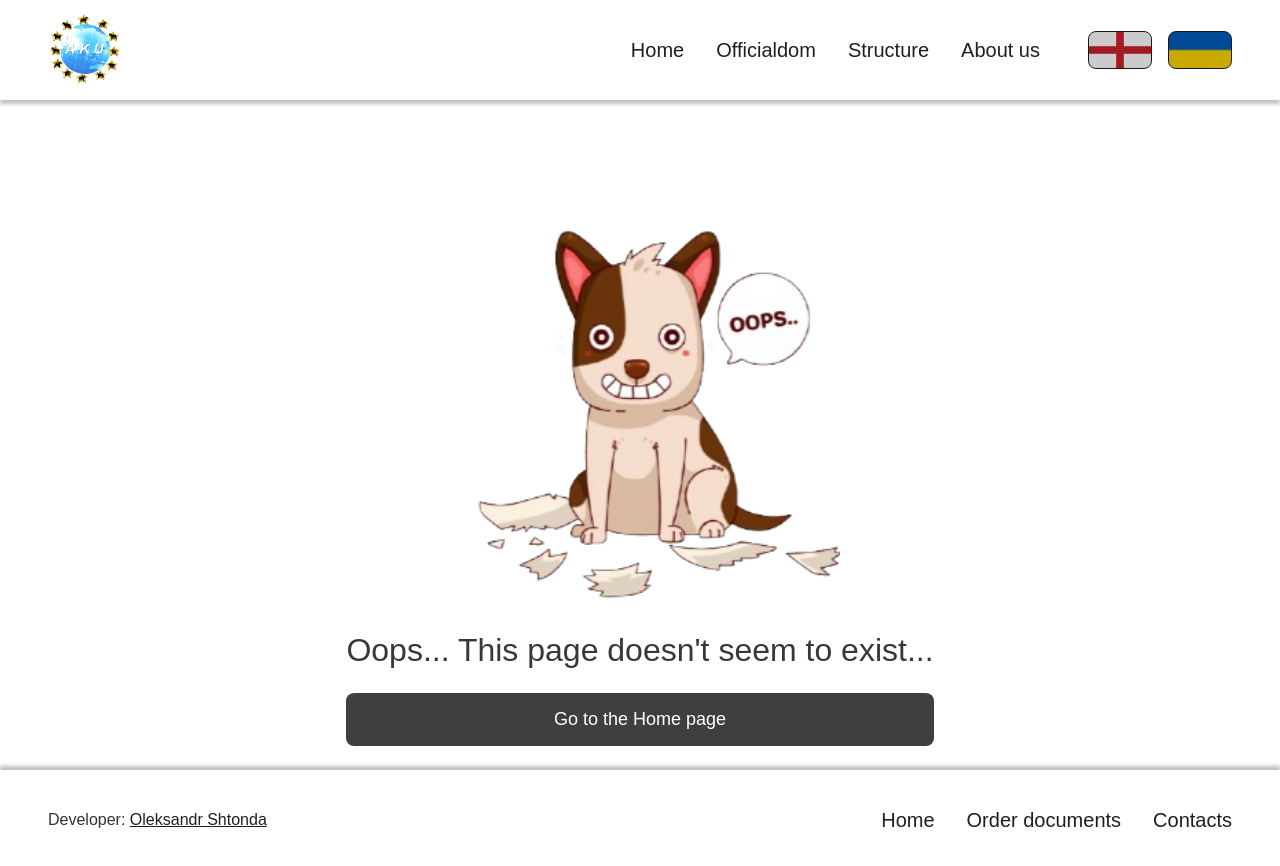
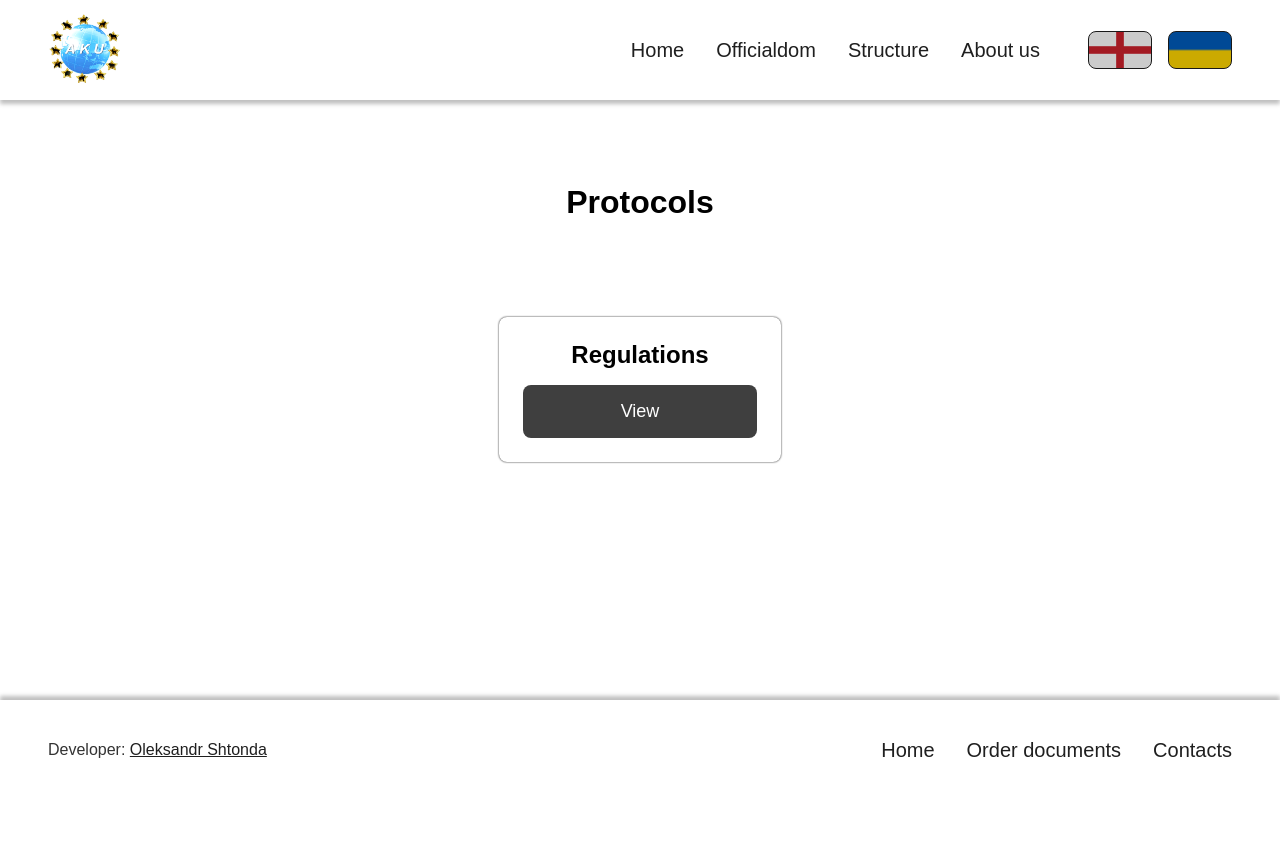
Before and after one commit to oleksandrshtonda/aku-website, a React (Vite) app in the folder frontend/: page /officialdom/protocols in a window 1280 px wide. Shown: the top 866 px of the page. After the commit the page ends 800 px from the top, so only its background shows below. Built offline with nearby package versions, Linux system fonts and the light colour scheme; no server answers.

Commit message:
Added new page, updated locals

```diff
--- a/frontend/src/App.tsx
+++ b/frontend/src/App.tsx
@@ -13,6 +13,7 @@ import { NotFoundPage } from './pages/NotFoundPage';
 import { StructureOfOrganizationPage } from './pages/StructureOfOrganizationPage';
 import { AboutUsPage } from './pages/AboutUsPage';
 import { RegulationsPage } from './pages/RegulationsPage';
+import { ProtocolsPage } from './pages/ProtocolsPage';
 
 function App() {
   return (
@@ -26,6 +27,7 @@ function App() {
           <Route path="/officialdom">
             <Route path="" element={<OfficialdomPage />} />
             <Route path="regulations" element={<RegulationsPage />} />
+            <Route path="protocols" element={<ProtocolsPage />} />
 
           </Route>
           <Route path="/structure-of-organization" element={<StructureOfOrganizationPage />} />
--- a/frontend/src/commonComponents/Header/Header.tsx
+++ b/frontend/src/commonComponents/Header/Header.tsx
@@ -17,7 +17,7 @@ const LINKS: ILinkWithSublinks[] = [
     label: 'header.navigation.officialdom',
     subLinks: [
       { href: 'officialdom/regulations', label: 'header.navigation.officialdom.regulations' },
-      { href: '', label: 'header.navigation.officialdom.protocols' },
+      { href: 'officialdom/protocols', label: 'header.navigation.officialdom.protocols' },
       { href: '', label: 'header.navigation.officialdom.breedingRules' },
       { href: '', label: 'header.navigation.officialdom.rulesOfEvents' },
       { href: '', label: 'header.navigation.officialdom.regulationsForHoldingSportsEvents' },
--- a/frontend/src/i18n/locals/en.local.json
+++ b/frontend/src/i18n/locals/en.local.json
@@ -49,5 +49,10 @@
   "widgets.pdfViewer.prevBtnLabel": "Previous",
   "widgets.pdfViewer.nextBtnLabel": "Next",
   "widgets.pdfViewer.pageLabel": "Page",
-  "widgets.pdfViewer.ofLabel": "of"
+  "widgets.pdfViewer.ofLabel": "of",
+
+  "protocolsPage.heading": "Protocols",
+  "protocolsPage.viewer.heading": "You are currently viewing",
+  "protocolsPage.viewer.closeButton": "Close",
+  "protocolsPage.protocol.viewButton": "View"
 }
--- a/frontend/src/i18n/locals/uk.local.json
+++ b/frontend/src/i18n/locals/uk.local.json
@@ -46,5 +46,10 @@
   "widgets.pdfViewer.prevBtnLabel": "Попередня",
   "widgets.pdfViewer.nextBtnLabel": "Наступна",
   "widgets.pdfViewer.pageLabel": "Сторінка",
-  "widgets.pdfViewer.ofLabel": "з"
+  "widgets.pdfViewer.ofLabel": "з",
+
+  "protocolsPage.heading": "Протоколи",
+  "protocolsPage.viewer.heading": "Зараз ви переглядаєте",
+  "protocolsPage.viewer.closeButton": "Закрити",
+  "protocolsPage.protocol.viewButton": "Відкрити"
 }
--- /dev/null
+++ b/frontend/src/pages/ProtocolsPage/ProtocolsPage.scss
@@ -0,0 +1,31 @@
+.protocols-heading {
+  margin-top: 64px;
+  margin-bottom: 48px;
+  text-align: center;
+}
+
+.links-to-documents {
+  padding-top: 48px;
+}
+
+.link {
+  padding: 24px;
+  box-shadow: 0 0 2px #000;
+  border-radius: 8px;
+
+  &__label {
+    margin-bottom: 16px;
+    padding: 0 48px;
+    font-weight: bold;
+  }
+}
+
+.controls {
+  display: flex;
+  flex-direction: column;
+  gap: 24px;
+
+  p {
+    font-size: 24px;
+  }
+}
--- /dev/null
+++ b/frontend/src/pages/ProtocolsPage/ProtocolsPage.tsx
@@ -0,0 +1,88 @@
+import './ProtocolsPage.scss';
+import { FC, useState } from 'react';
+import regulationsUrl from '../../documents/pdf/Statut.pdf';
+import { Button } from '../../UI/Button';
+import { PDFViewer } from '../../widgets/PDFViewer';
+import { useTranslation } from 'react-i18next';
+import { TFunction } from 'i18next';
+
+interface LinkToDoc {
+  label: string;
+  url: string;
+  key: string;
+}
+
+const docs: LinkToDoc[] = [
+  {
+    label: 'Regulations',
+    url: regulationsUrl,
+    key: 'regulations',
+  }
+];
+
+const getUrlByKey = (key: LinkToDoc['key']): LinkToDoc => {
+  return docs.find(doc => doc.key === key) as unknown as LinkToDoc;
+}
+
+const renderDocs = (
+  doc: LinkToDoc,
+  callBackForButton: (key: LinkToDoc['key']) => void,
+  t: TFunction<"translation", undefined>
+) => (
+  <div className="links-to-documents__link link">
+    <h2 className="link__label">{doc.label}</h2>
+
+    <Button
+      callback={() => callBackForButton(doc.key)}
+      type={'primary'}
+      submit={false}
+      belongsTo="link"
+    >
+      {t("protocolsPage.protocol.viewButton")}
+    </Button>
+  </div>
+)
+
+
+export const ProtocolsPage: FC = () => {
+  const [ currentDoc, setCurrentDoc ] = useState<string | null>(null);
+  const { t } = useTranslation();
+
+  const onClickHandler = (key: string | null): void => {
+    setCurrentDoc(key);
+  }
+
+  return (
+    <>
+      <h1 className="protocols-heading">
+        {t("protocolsPage.heading")}
+      </h1>
+
+      {currentDoc == null && (
+        <div className="links-to-documents">
+          {docs.map(doc => {
+            return renderDocs(doc, onClickHandler, t);
+          })}
+        </div>
+      )}
+
+      {currentDoc !== null && (
+        <div className="controls">
+          <p>
+            {t("protocolsPage.viewer.heading")} {getUrlByKey(currentDoc).label}
+          </p>
+
+          <Button
+            callback={() => onClickHandler(null)}
+            type={'secondary'}
+            submit={false}
+          >
+            {t("protocolsPage.viewer.closeButton")}
+          </Button>
+        </div>
+      )}
+
+      {currentDoc && <PDFViewer uriToPDF={getUrlByKey(currentDoc).url} />}
+    </>
+  );
+};
--- /dev/null
+++ b/frontend/src/pages/ProtocolsPage/index.ts
@@ -0,0 +1 @@
+export * from './ProtocolsPage.tsx';
```
